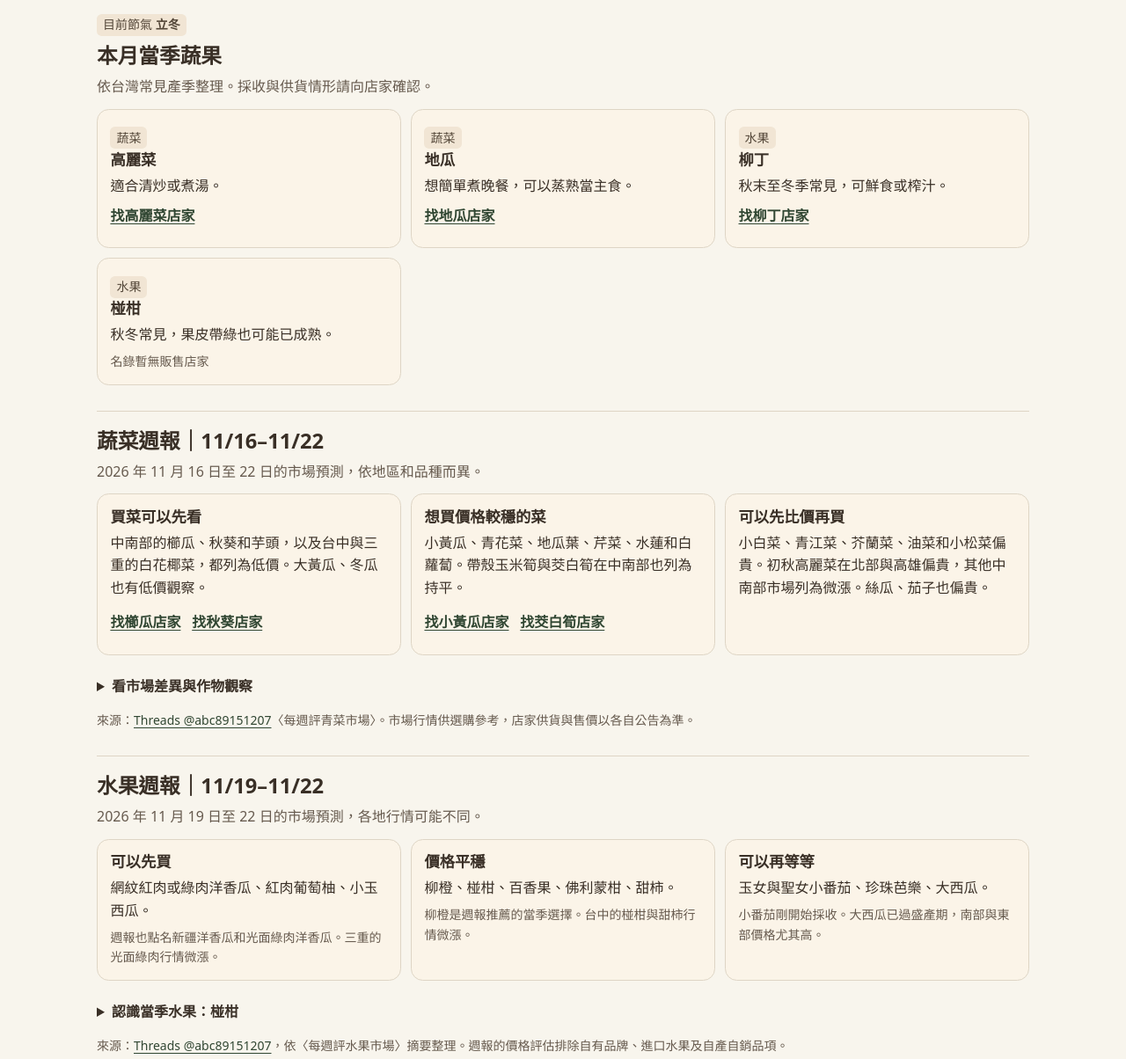
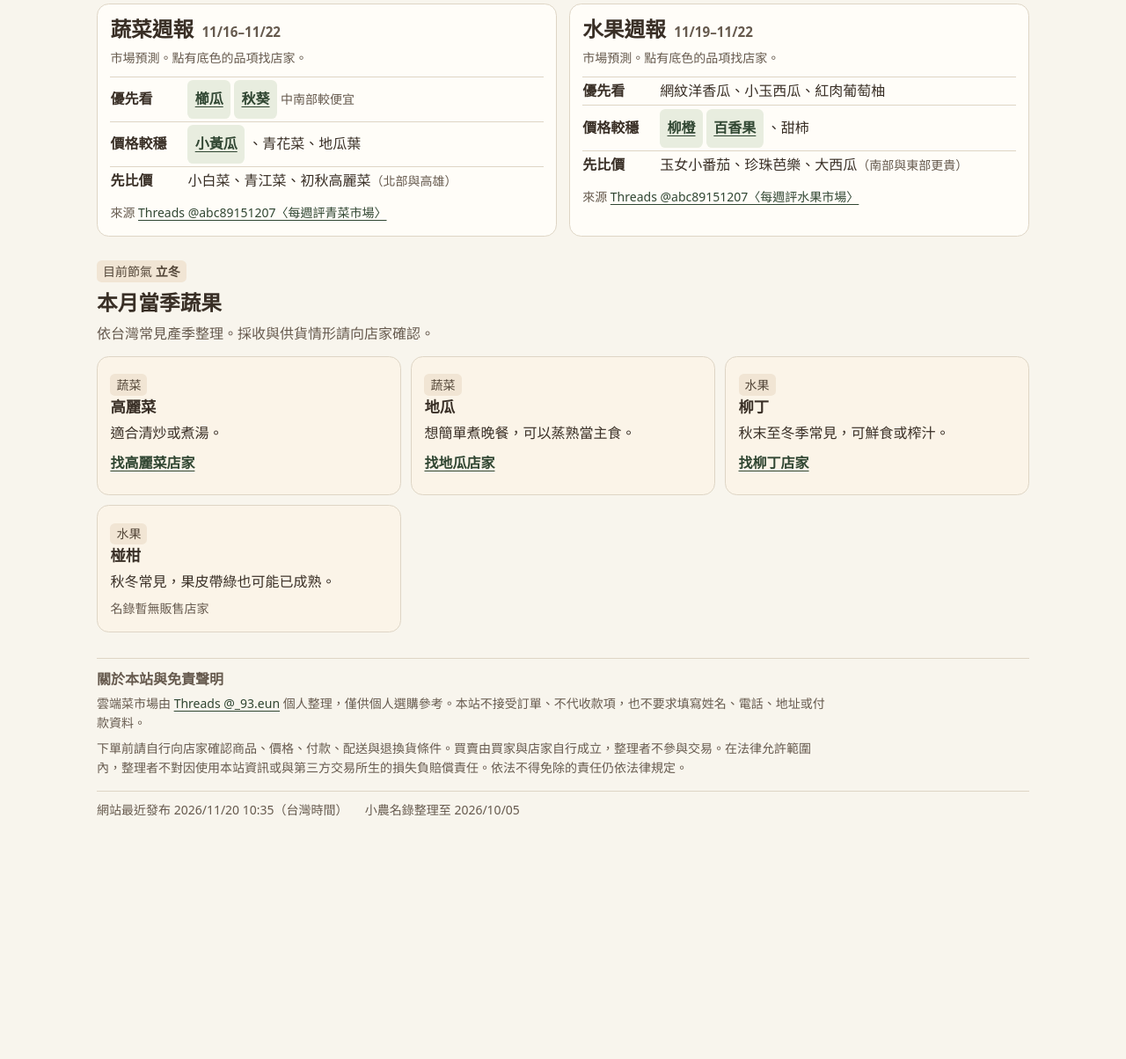
Before and after one commit to 93eun/cloud-market, a plain HTML site: page season.html in a window 1280 px wide. Shown: the part 316-1520 px from the top of the page at 88% size. After the commit the page ends 1262 px from the top, so only its background shows below. Drawn offline with Linux system fonts and the light colour scheme.

Commit message:
Shorten weekly market reports and link available produce

```diff
--- a/market.css
+++ b/market.css
@@ -123,3 +123,15 @@ footer { border-top: 1px solid var(--line); padding: .85rem 0; color: var(--mute
 
 .weekly-links { display: flex; align-items: center; flex-wrap: wrap; gap: .1rem .8rem; margin-top: .25rem; }
 .weekly-links a { display: inline-flex; align-items: center; min-height: 44px; font-weight: 650; }
+
+.weekly-grid { display: grid; grid-template-columns: repeat(2, minmax(0, 1fr)); gap: .85rem; margin-top: 1rem; }
+.weekly-brief { margin: 0; padding: .9rem; border: 1px solid var(--line); border-radius: var(--radius); background: var(--surface); }
+.weekly-brief h2 .meta { display: inline-block; font-size: .95rem; margin: 0 0 0 .2rem; }
+.weekly-rows { margin: .55rem 0; }
+.weekly-rows > div { display: grid; grid-template-columns: 5.25rem minmax(0, 1fr); gap: .25rem; border-top: 1px solid var(--line); padding: .2rem 0; align-items: baseline; }
+.weekly-rows dt { font-weight: 720; }
+.weekly-rows dd { margin: 0; overflow-wrap: anywhere; }
+.produce-link { display: inline-flex; align-items: center; min-height: 44px; padding: 0 .52rem; border-radius: .4rem; background: var(--green-wash); font-weight: 670; }
+.produce-link:hover { background: var(--warm); }
+@media (max-width: 850px) { .weekly-grid { grid-template-columns: 1fr; } }
+@media (max-width: 410px) { .weekly-rows > div { grid-template-columns: 4.45rem minmax(0, 1fr); } }
--- a/season.html
+++ b/season.html
@@ -6,7 +6,7 @@
 <meta name="description" content="台灣小農購買指南，依節氣找當季蔬果、參考批發行情，直接前往小農的購買管道。">
 <meta name="theme-color" content="#f8f5ed">
 <title>當季推薦｜雲端菜市場</title>
-<link rel="stylesheet" href="market.css?v=8">
+<link rel="stylesheet" href="market.css?v=9">
 <script defer src="market.js?v=8"></script>
 </head>
 <body>
@@ -16,48 +16,51 @@
 <header><nav aria-label="市場導覽"><a class="brand" href="index.html">雲端菜市場</a><div class="nav-links"><a href="index.html">首頁</a><a href="farms.html">找小農</a><a href="season.html" aria-current="page">當季與週報</a><a href="prices.html">批發行情</a></div></nav><div class="intro"><h1>當季推薦</h1><p>看節氣、當季蔬果與每期週報。</p>
 <div class="weekly-links" aria-label="跳到週報"><a href="#vegetable-weekly">蔬菜週報</a><a href="#weekly">水果週報</a></div><form class="site-search" action="farms.html" method="get" role="search"><input type="search" name="q" aria-label="搜尋蔬果或店家" placeholder="搜尋蔬果或店家"><button type="submit">搜尋</button></form></div></header>
 <main>
+<div class="weekly-grid">
+  <section class="weekly weekly-brief" id="vegetable-weekly" aria-labelledby="vegetable-weekly-title">
+    <h2 id="vegetable-weekly-title">蔬菜週報 <span class="meta">11/16–11/22</span></h2>
+    <p class="meta" id="vegetable-weekly-status">市場預測。點有底色的品項找店家。</p>
+    <dl class="weekly-rows">
+      <div>
+        <dt>優先看</dt>
+        <dd><a class="produce-link" href="farms.html?q=櫛瓜">櫛瓜</a> <a class="produce-link" href="farms.html?q=秋葵">秋葵</a> <span class="meta">中南部較便宜</span></dd>
+      </div>
+      <div>
+        <dt>價格較穩</dt>
+        <dd><a class="produce-link" href="farms.html?q=小黃瓜">小黃瓜</a> <span>、青花菜、地瓜葉</span></dd>
+      </div>
+      <div>
+        <dt>先比價</dt>
+        <dd>小白菜、青江菜、初秋高麗菜<span class="meta">（北部與高雄）</span></dd>
+      </div>
+    </dl>
+    <p class="meta">來源 <a href="https://www.threads.com/@abc89151207">Threads @abc89151207〈每週評青菜市場〉</a></p>
+  </section>
+  <section class="weekly weekly-brief" id="weekly" aria-labelledby="fruit-weekly-title">
+    <h2 id="fruit-weekly-title">水果週報 <span class="meta">11/19–11/22</span></h2>
+    <p class="meta" id="weekly-status">市場預測。點有底色的品項找店家。</p>
+    <dl class="weekly-rows">
+      <div>
+        <dt>優先看</dt>
+        <dd>網紋洋香瓜、小玉西瓜、紅肉葡萄柚</dd>
+      </div>
+      <div>
+        <dt>價格較穩</dt>
+        <dd><a class="produce-link" href="farms.html?q=柳橙">柳橙</a> <a class="produce-link" href="farms.html?q=百香果">百香果</a> <span>、甜柿</span></dd>
+      </div>
+      <div>
+        <dt>先比價</dt>
+        <dd>玉女小番茄、珍珠芭樂、大西瓜<span class="meta">（南部與東部更貴）</span></dd>
+      </div>
+    </dl>
+    <p class="meta">來源 <a href="https://www.threads.com/@abc89151207">Threads @abc89151207〈每週評水果市場〉</a></p>
+  </section>
+</div>
 <section id="season">
   <p class="term">目前節氣 <strong id="term">—</strong></p>
   <h2>本月當季蔬果</h2>
   <p class="section-note muted">依台灣常見產季整理。採收與供貨情形請向店家確認。</p>
   <div class="grid" id="picks"></div>
-</section>
-<section class="weekly" id="vegetable-weekly" aria-labelledby="vegetable-weekly-title">
-  <h2 id="vegetable-weekly-title">蔬菜週報｜11/16–11/22</h2>
-  <p class="section-note muted" id="vegetable-weekly-status">2026 年 11 月 16 日至 22 日的市場預測，依地區和品種而異。</p>
-  <div class="grid">
-    <article class="card pick">
-      <h3>買菜可以先看</h3>
-      <p>中南部的櫛瓜、秋葵和芋頭，以及台中與三重的白花椰菜，都列為低價。大黃瓜、冬瓜也有低價觀察。</p>
-      <div class="weekly-links"><a href="farms.html?q=櫛瓜">找櫛瓜店家</a><a href="farms.html?q=秋葵">找秋葵店家</a></div>
-    </article>
-    <article class="card pick">
-      <h3>想買價格較穩的菜</h3>
-      <p>小黃瓜、青花菜、地瓜葉、芹菜、水蓮和白蘿蔔。帶殼玉米筍與茭白筍在中南部也列為持平。</p>
-      <div class="weekly-links"><a href="farms.html?q=小黃瓜">找小黃瓜店家</a><a href="farms.html?q=茭白筍">找茭白筍店家</a></div>
-    </article>
-    <article class="card pick">
-      <h3>可以先比價再買</h3>
-      <p>小白菜、青江菜、芥蘭菜、油菜和小松菜偏貴。初秋高麗菜在北部與高雄偏貴，其他中南部市場列為微漲。絲瓜、茄子也偏貴。</p>
-    </article>
-  </div>
-  <details>
-    <summary>看市場差異與作物觀察</summary>
-    <p>牛番茄在北部偏貴，中南部微漲。北部櫛瓜和秋葵價格持平，中南部則列為低價。初秋高麗菜供應增加、價格較前期下跌，但本期在部分市場仍偏貴。</p>
-    <p>週報指出，絲瓜、苦瓜和茄子進入淡產期，本土甜碗豆與青花筍供應也少。本期評估範圍排除雜糧豆類、菇類與豆芽菜。</p>
-  </details>
-  <p class="meta">來源：<a href="https://www.threads.com/@abc89151207">Threads @abc89151207</a>〈每週評青菜市場〉。市場行情供選購參考，店家供貨與售價以各自公告為準。</p>
-</section>
-<section class="weekly" id="weekly" aria-labelledby="fruit-weekly-title">
-    <h2 id="fruit-weekly-title">水果週報｜11/19–11/22</h2>
-    <p class="section-note muted" id="weekly-status">2026 年 11 月 19 日至 22 日的市場預測，各地行情可能不同。</p>
-    <div class="grid">
-      <article class="card pick"><h3>可以先買</h3><p>網紋紅肉或綠肉洋香瓜、紅肉葡萄柚、小玉西瓜。</p><p class="meta">週報也點名新疆洋香瓜和光面綠肉洋香瓜。三重的光面綠肉行情微漲。</p></article>
-      <article class="card pick"><h3>價格平穩</h3><p>柳橙、椪柑、百香果、佛利蒙柑、甜柿。</p><p class="meta">柳橙是週報推薦的當季選擇。台中的椪柑與甜柿行情微漲。</p></article>
-      <article class="card pick"><h3>可以再等等</h3><p>玉女與聖女小番茄、珍珠芭樂、大西瓜。</p><p class="meta">小番茄剛開始採收。大西瓜已過盛產期，南部與東部價格尤其高。</p></article>
-    </div>
-    <details><summary>認識當季水果：椪柑</summary><p>椪柑主產期約為 10 月到隔年 2 月。秋冬在台南、嘉義常見剛採收的青皮椪柑，果皮帶綠也可能已成熟。入冬後，台中、苗栗採收的椪柑有些會經過貯藏，隔年春天仍可能買得到。</p></details>
-    <p class="meta">來源：<a href="https://www.threads.com/@abc89151207">Threads @abc89151207</a>，依〈每週評水果市場〉摘要整理。週報的價格評估排除自有品牌、進口水果及自產自銷品項。</p>
 </section>
 </main>
 <footer>
```
